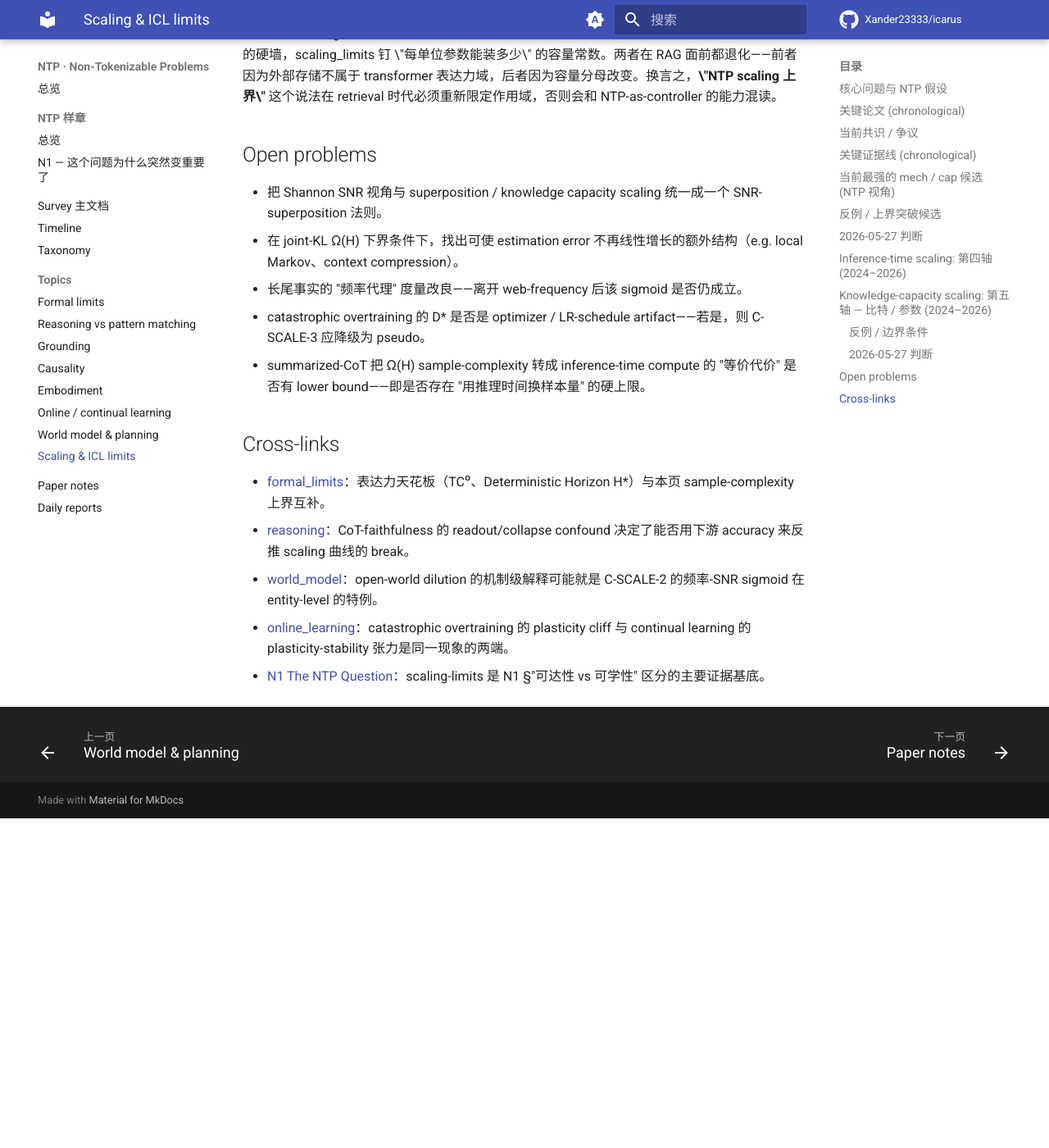
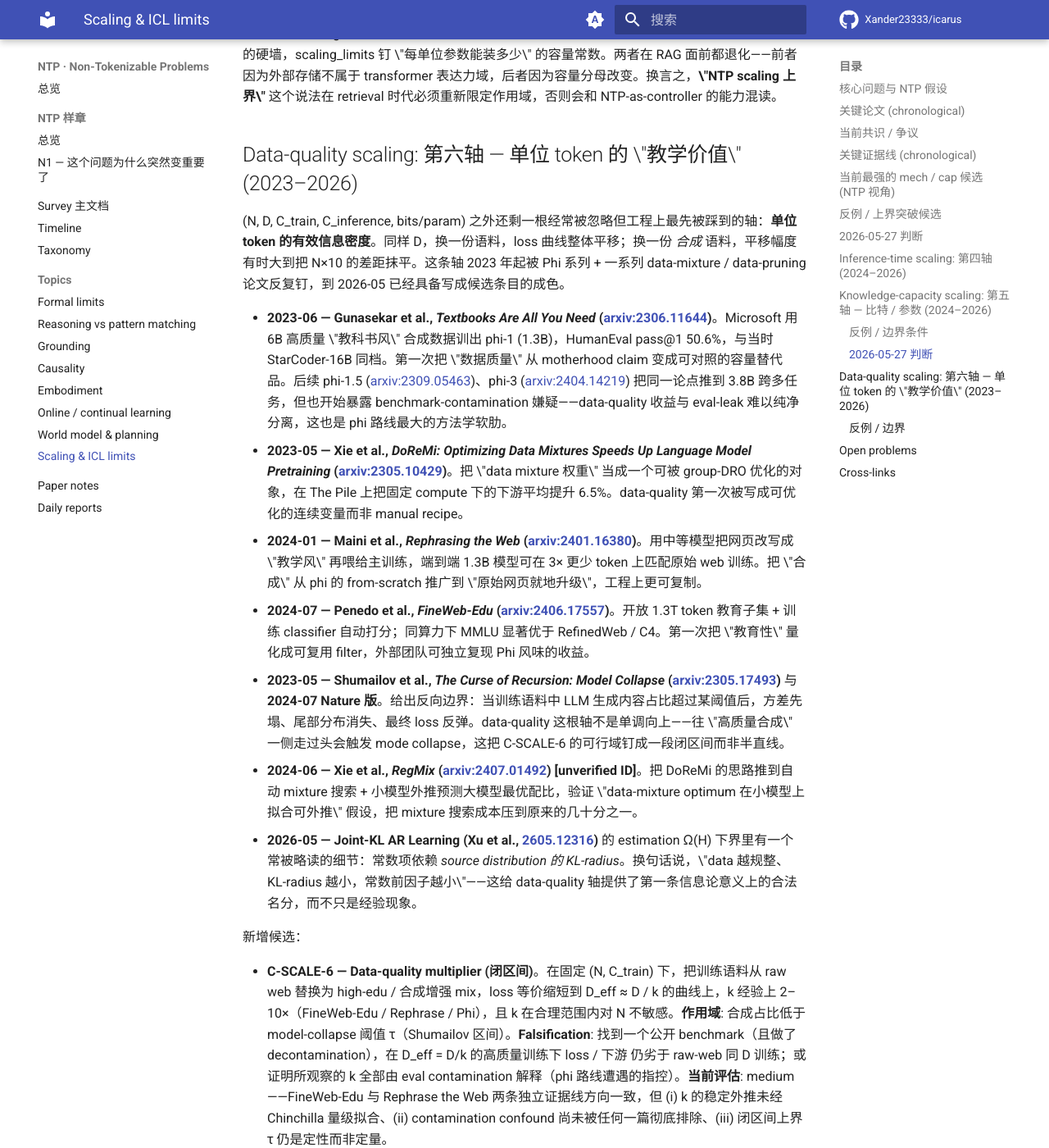
Before and after one commit to Xander23333/icarus, an MkDocs documentation site: the page built from wiki/ntp/topics/scaling_limits.md, in a window 1280 px wide and 1400 px high, scrolled down 6870 px. Shown: the whole window at 82% size. Built offline with MkDocs 1.6.1 and Material for MkDocs 9.7.7, drawn with Linux system fonts in a browser that asks for light colours; comment, search, counter and statistics services are not loaded; before the commit the page ends 7868 px from its top, so only the background shows below that; some of the changed text lies outside the part shown.

Commit message:
[NTP-Deepen] 2026-05-28 06:30 UTC scaling_limits §Data-quality (C-SCALE-6, +3.8k)

```diff
--- a/wiki/ntp/topics/scaling_limits.md
+++ b/wiki/ntp/topics/scaling_limits.md
@@ -103,6 +103,30 @@
 
 这恰好是 scaling-limits 与 [formal_limits](formal_limits.md) 的分工互文：formal_limits 钉 \"无论多少参数都做不到\" 的硬墙，scaling_limits 钉 \"每单位参数能装多少\" 的容量常数。两者在 RAG 面前都退化——前者因为外部存储不属于 transformer 表达力域，后者因为容量分母改变。换言之，**\"NTP scaling 上界\"** 这个说法在 retrieval 时代必须重新限定作用域，否则会和 NTP-as-controller 的能力混读。
 
+## Data-quality scaling: 第六轴 — 单位 token 的 \"教学价值\" (2023–2026)
+
+(N, D, C_train, C_inference, bits/param) 之外还剩一根经常被忽略但工程上最先被踩到的轴：**单位 token 的有效信息密度**。同样 D，换一份语料，loss 曲线整体平移；换一份 *合成* 语料，平移幅度有时大到把 N×10 的差距抹平。这条轴 2023 年起被 Phi 系列 + 一系列 data-mixture / data-pruning 论文反复钉，到 2026-05 已经具备写成候选条目的成色。
+
+- **2023-06 — Gunasekar et al., *Textbooks Are All You Need* ([arxiv:2306.11644](https://arxiv.org/abs/2306.11644))**。Microsoft 用 6B 高质量 \"教科书风\" 合成数据训出 phi-1 (1.3B)，HumanEval pass@1 50.6%，与当时 StarCoder-16B 同档。第一次把 \"数据质量\" 从 motherhood claim 变成可对照的容量替代品。后续 phi-1.5 ([arxiv:2309.05463](https://arxiv.org/abs/2309.05463))、phi-3 ([arxiv:2404.14219](https://arxiv.org/abs/2404.14219)) 把同一论点推到 3.8B 跨多任务，但也开始暴露 benchmark-contamination 嫌疑——data-quality 收益与 eval-leak 难以纯净分离，这也是 phi 路线最大的方法学软肋。
+- **2023-05 — Xie et al., *DoReMi: Optimizing Data Mixtures Speeds Up Language Model Pretraining* ([arxiv:2305.10429](https://arxiv.org/abs/2305.10429))**。把 \"data mixture 权重\" 当成一个可被 group-DRO 优化的对象，在 The Pile 上把固定 compute 下的下游平均提升 6.5%。data-quality 第一次被写成可优化的连续变量而非 manual recipe。
+- **2024-01 — Maini et al., *Rephrasing the Web* ([arxiv:2401.16380](https://arxiv.org/abs/2401.16380))**。用中等模型把网页改写成 \"教学风\" 再喂给主训练，端到端 1.3B 模型可在 3× 更少 token 上匹配原始 web 训练。把 \"合成\" 从 phi 的 from-scratch 推广到 \"原始网页就地升级\"，工程上更可复制。
+- **2024-07 — Penedo et al., *FineWeb-Edu* ([arxiv:2406.17557](https://arxiv.org/abs/2406.17557))**。开放 1.3T token 教育子集 + 训练 classifier 自动打分；同算力下 MMLU 显著优于 RefinedWeb / C4。第一次把 \"教育性\" 量化成可复用 filter，外部团队可独立复现 Phi 风味的收益。
+- **2023-05 — Shumailov et al., *The Curse of Recursion: Model Collapse* ([arxiv:2305.17493](https://arxiv.org/abs/2305.17493))** 与 **2024-07 Nature 版**。给出反向边界：当训练语料中 LLM 生成内容占比超过某阈值后，方差先塌、尾部分布消失、最终 loss 反弹。data-quality 这根轴不是单调向上——往 \"高质量合成\" 一侧走过头会触发 mode collapse，这把 C-SCALE-6 的可行域钉成一段闭区间而非半直线。
+- **2024-06 — Xie et al., *RegMix* ([arxiv:2407.01492](https://arxiv.org/abs/2407.01492)) [unverified ID]**。把 DoReMi 的思路推到自动 mixture 搜索 + 小模型外推预测大模型最优配比，验证 \"data-mixture optimum 在小模型上拟合可外推\" 假设，把 mixture 搜索成本压到原来的几十分之一。
+- **2026-05 — Joint-KL AR Learning (Xu et al., [2605.12316](../papers/paper_notes/2026-05-26-2605.12316-joint-kl-autoregressive.md))** 的 estimation Ω(H) 下界里有一个常被略读的细节：常数项依赖 *source distribution 的 KL-radius*。换句话说，\"data 越规整、KL-radius 越小，常数前因子越小\"——这给 data-quality 轴提供了第一条信息论意义上的合法名分，而不只是经验现象。
+
+新增候选：
+
+- **C-SCALE-6 — Data-quality multiplier (闭区间)**。在固定 (N, C_train) 下，把训练语料从 raw web 替换为 high-edu / 合成增强 mix，loss 等价缩短到 D_eff ≈ D / k 的曲线上，k 经验上 2–10×（FineWeb-Edu / Rephrase / Phi），且 k 在合理范围内对 N 不敏感。**作用域**: 合成占比低于 model-collapse 阈值 τ（Shumailov 区间）。**Falsification**: 找到一个公开 benchmark（且做了 decontamination），在 D_eff = D/k 的高质量训练下 loss / 下游 仍劣于 raw-web 同 D 训练；或证明所观察的 k 全部由 eval contamination 解释（phi 路线遭遇的指控）。**当前评估**: medium——FineWeb-Edu 与 Rephrase the Web 两条独立证据线方向一致，但 (i) k 的稳定外推未经 Chinchilla 量级拟合、(ii) contamination confound 尚未被任何一篇彻底排除、(iii) 闭区间上界 τ 仍是定性而非定量。
+
+C-SCALE-6 与前五条候选的张力：它在 *training data 侧* 给出 plasticity 之外的另一个 \"非 (N, D) 轴\"，并与 C-SCALE-3 (plasticity cliff) 形成奇怪的耦合——over-training 与 high-quality 数据组合时，cliff 出现得更早还是更晚，目前 [unknown]，Liu et al. 2503.19206 的实验并未 vary 数据质量。这是 2026 下半年最值得做的一个 controlled study。
+
+### 反例 / 边界
+
+- **Decontamination 软肋**：Phi 路线的多数 gain 在严格 decontamination 下会被打折多少，公开数据仍有争议。引用 C-SCALE-6 时必须先验证 benchmark 不在合成 prompt 的覆盖域内，否则 k 会被严重高估。
+- **Specialization 收窄**：高 k 经常伴随 distribution narrowing——phi-3 在 reasoning / coding 上接近 Llama-3-8B，但在 broad world-knowledge / 多语种长尾上落后。data-quality 这根轴最好读作 *任务族条件* 上的乘子，不要读作普适。
+- **Model collapse 边界**：Shumailov 的 τ 在 1-pass 训练 vs 多代递归生成下不同——一次性混入 30% 合成尚未触发，多代自回归则 5% 就开始塌。C-SCALE-6 的作用域要按 *合成内容是否参与下一代训练* 二分。
+
 ## Open problems
 
 - 把 Shannon SNR 视角与 superposition / knowledge capacity scaling 统一成一个 SNR-superposition 法则。
```
Also changed, not shown: 1 other file.
